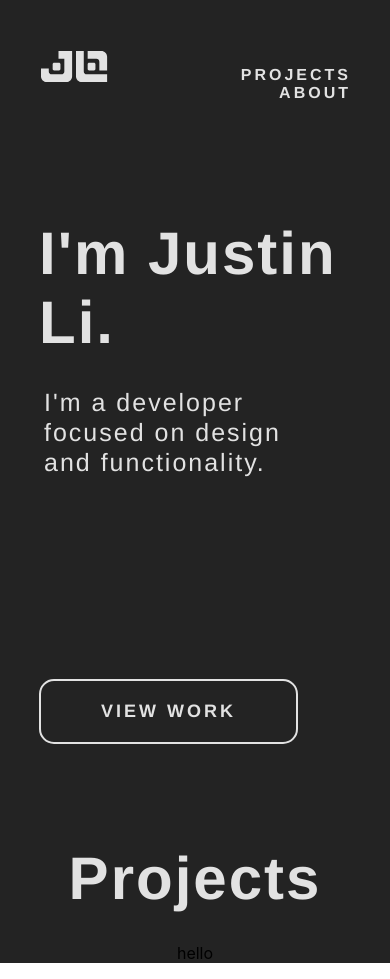
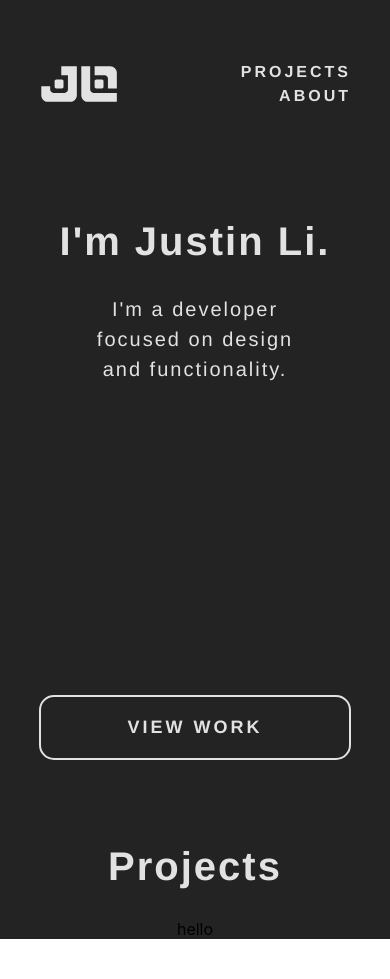
Before and after one commit to PolyWorm/Portfolio, a Next.js app: page / in a window 390 px wide. After the commit the page ends 955 px from the top, so only its background shows below. Built offline with nearby package versions, Linux system fonts and the light colour scheme.

Commit message:
fixed navbar and added mobile friendly

```diff
--- a/styles/Home.module.css
+++ b/styles/Home.module.css
@@ -185,11 +185,32 @@
     height: 100%;
     padding-top: 50px;
   }
+  .heading {
+    text-align: center;
+    font-size: 40px;
+  }
+  .bodytext {
+    text-align: center;
+    font-size: 20px;
+  }
   .projectbutton {
-    bottom: 100px;
+    width: 80vw;
+    bottom: 10vh;
   }
   .heading {
     margin-bottom: 30px;
+  }
+}
+@media (max-height: 500px) {
+  .projectbutton {
+    right: 10vw;
+    width: 100px;
+    height: 100px;
+    bottom: 50px;
+    padding-left: 15px;
+    padding-right: 15px;
+    padding-top: 1px;
+    padding-bottom: 1px;
   }
 }
 
--- a/styles/Navbar.module.css
+++ b/styles/Navbar.module.css
@@ -11,10 +11,11 @@
     justify-content: space-between;
 }
 .logo {
-    width: 70px;
-    height: 70px;
+    width: 80px;
+    height: 80px;
     background-image: url("/finallogo.svg");
     background-repeat: no-repeat;
+    background-position: center;
 }
 .buttons {
     list-style-type: none;
@@ -34,4 +35,8 @@
         flex-direction: column;
         text-align: end;
     }
+    .link {
+        padding-top: 3px;
+        padding-bottom: 3px;
+    }
   }
```
Also changed, not shown: components/Navbar.js (line endings or trailing spaces).
